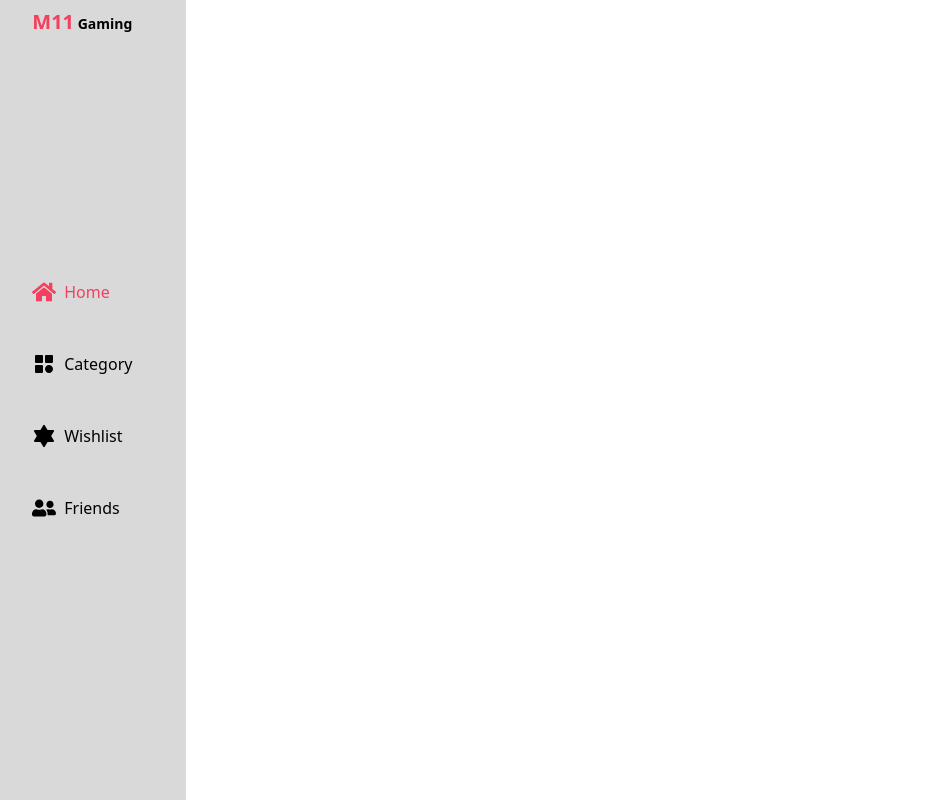
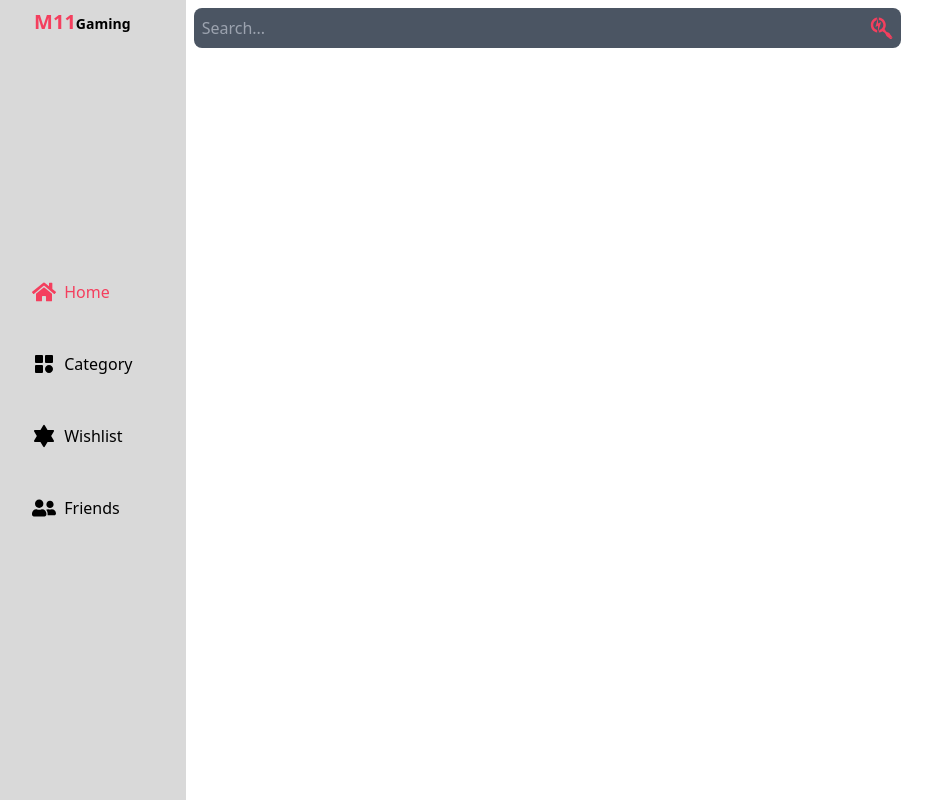
Before and after one commit to Memy11th/Game-center, a Next.js app: page / in a window 1280 px wide. Shown: the whole page, without its empty margins (21-953 px from the left). Built offline with nearby package versions, Linux system fonts and the light colour scheme.

Commit message:
Adding search bar in the nav bar with semantic tags to help with the SEO

```diff
--- a/src/app/layout.tsx
+++ b/src/app/layout.tsx
@@ -2,6 +2,7 @@ import type { Metadata } from "next";
 import "./globals.css";
 import GridContainer from "@/components/GridContainer";
 import SideNav from "@/components/SideNav";
+import Navbar from "@/components/Navbar";
 
 export const metadata: Metadata = {
   title: "Games store center by M11",
@@ -19,7 +20,10 @@ export default function RootLayout({
         <GridContainer cols={12}>
           <SideNav />
 
-          <div className="md:col-span-10 col-span-12 min-h-screen ">{children}</div>
+          <div className="md:col-span-10 col-span-12 min-h-screen ">
+            <Navbar />
+            {children}
+            </div>
         </GridContainer>
       </body>
     </html>
--- /dev/null
+++ b/src/components/Navbar.tsx
@@ -0,0 +1,20 @@
+import React from 'react'
+import Searchbar from './Searchbar'
+import GridContainer from './GridContainer'
+
+export default function Navbar() {
+    return <>
+    <nav>
+        <header>
+            <GridContainer cols={12}>
+                <div className='col-span-8'>
+                <Searchbar  cols={8}/>
+
+                </div>
+
+
+            </GridContainer>
+        </header>
+    </nav>
+    </>
+}
--- /dev/null
+++ b/src/components/Searchbar.tsx
@@ -0,0 +1,14 @@
+import React from 'react'
+import { FaSearchengin } from 'react-icons/fa'
+
+export default function Searchbar({cols}:{cols:number}) {
+    return <>
+    <div className={`grid col-span-${cols}`}>
+        <div className='flex justify-between w-full p-2 bg-gray-600 outline-1 outline-rose-500 my-2 rounded-lg'>
+        <input className='bg-gray-600 w-full outline-0 text-white ' type="text" placeholder='Search...' />
+        {React.cloneElement(<FaSearchengin/>,{className:'h-6 w-6 text-rose-500 '})}
+        </div>
+    </div>
+
+    </>
+}
--- a/src/components/SideNav.tsx
+++ b/src/components/SideNav.tsx
@@ -32,7 +32,8 @@ export default function SideNav() {
     return <>
     <div className=' md:flex relative bg-black/15  md:flex-col  hidden md:col-span-2 justify-center items-center'>
     <h4 className=' absolute top-2 text-sm font-bold '>
-    <Link href={'/'} className='text-rose-500 font-bold text-xl'>M11</Link> Gaming
+    <Link href={'/'} className='text-rose-500 font-bold text-xl'>M11</Link>
+    Gaming
     </h4>
     <div className='md:flex md:flex-col gap-8 sticky inset-0  '>
 
```
